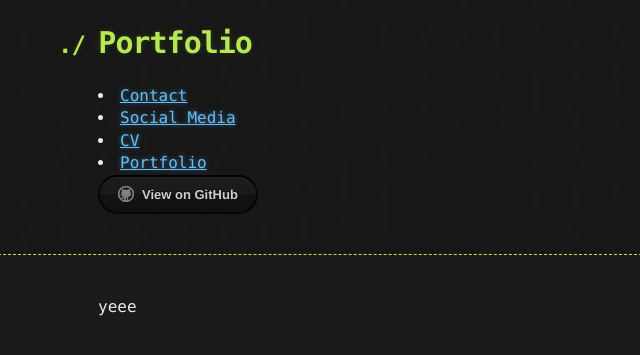
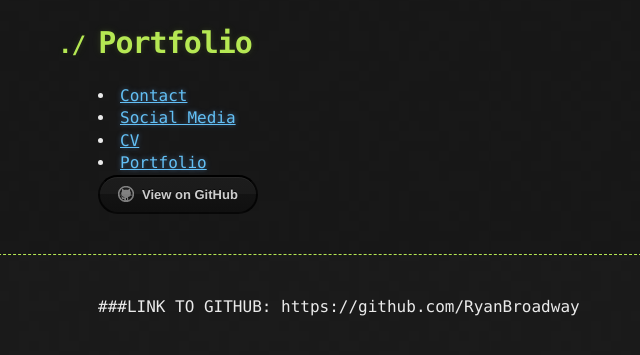
Before and after one commit to RyanBroadway/Portfolio, a Jekyll site: the page built from portfolio.md, in a window 1280 px wide. Shown: the top 355 px of the page, without its empty margins (42-682 px from the left). Built offline with Jekyll 4.4.1, drawn with Linux system fonts in a browser that asks for light colours; our own code applies the rules of GitHub Pages for plain Markdown files; the repository's description, which GitHub fills in, is left out.

Commit message:
Update portfolio.md

```diff
--- a/portfolio.md
+++ b/portfolio.md
@@ -1 +1 @@
-yeee
+###LINK TO GITHUB: https://github.com/RyanBroadway
```
